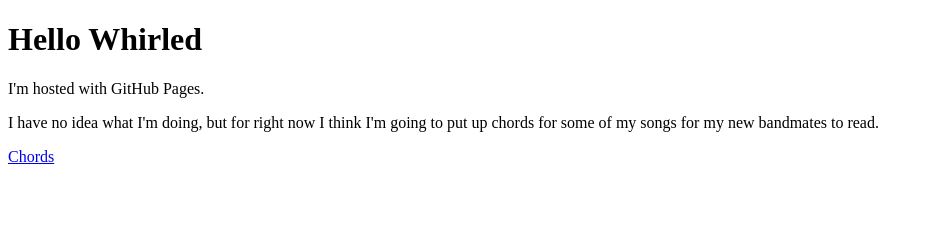
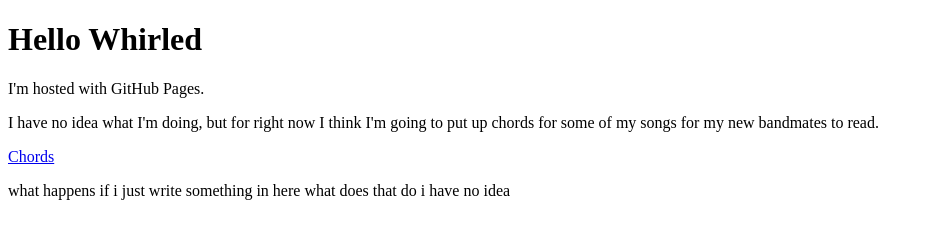
Before and after one commit to hellowhirled008/hellowhirled.github.io, a plain HTML site: page index.html in a window 1280 px wide. Shown: the whole page, without its empty margins (0-933 px from the left). Drawn offline with Linux system fonts and the light colour scheme.

Commit message:
Update index.html

```diff
--- a/index.html
+++ b/index.html
@@ -5,6 +5,8 @@
 <p>I'm hosted with GitHub Pages.</p>
   <p>I have no idea what I'm doing, but for right now I think I'm going to put up chords for some of my songs for my new bandmates to read.</p>
     <p><a href="chords.html">Chords</a></p>
-
+what happens if i just write something in here
+  what does that do
+  i have no idea
 </body>
 </html>
```
